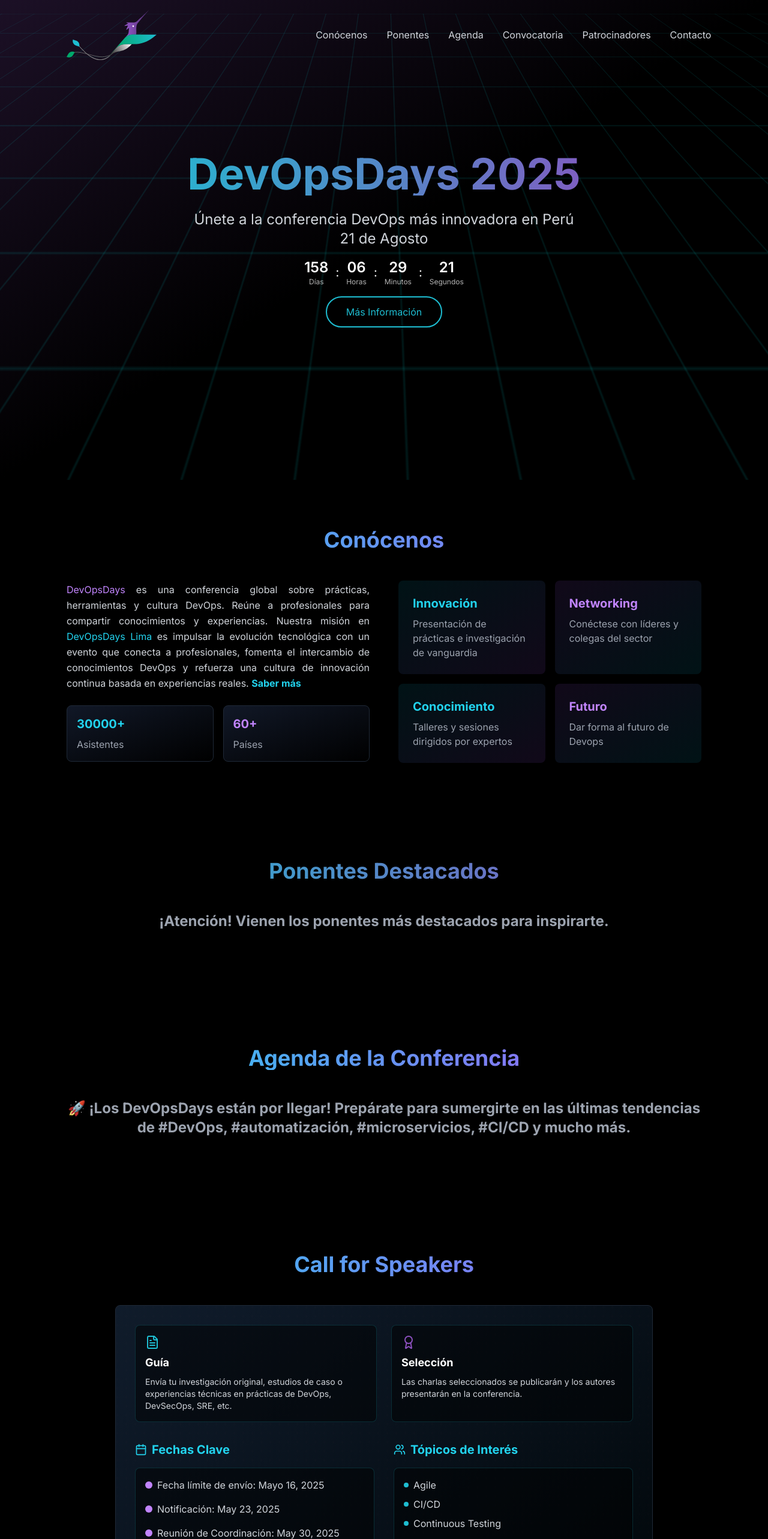
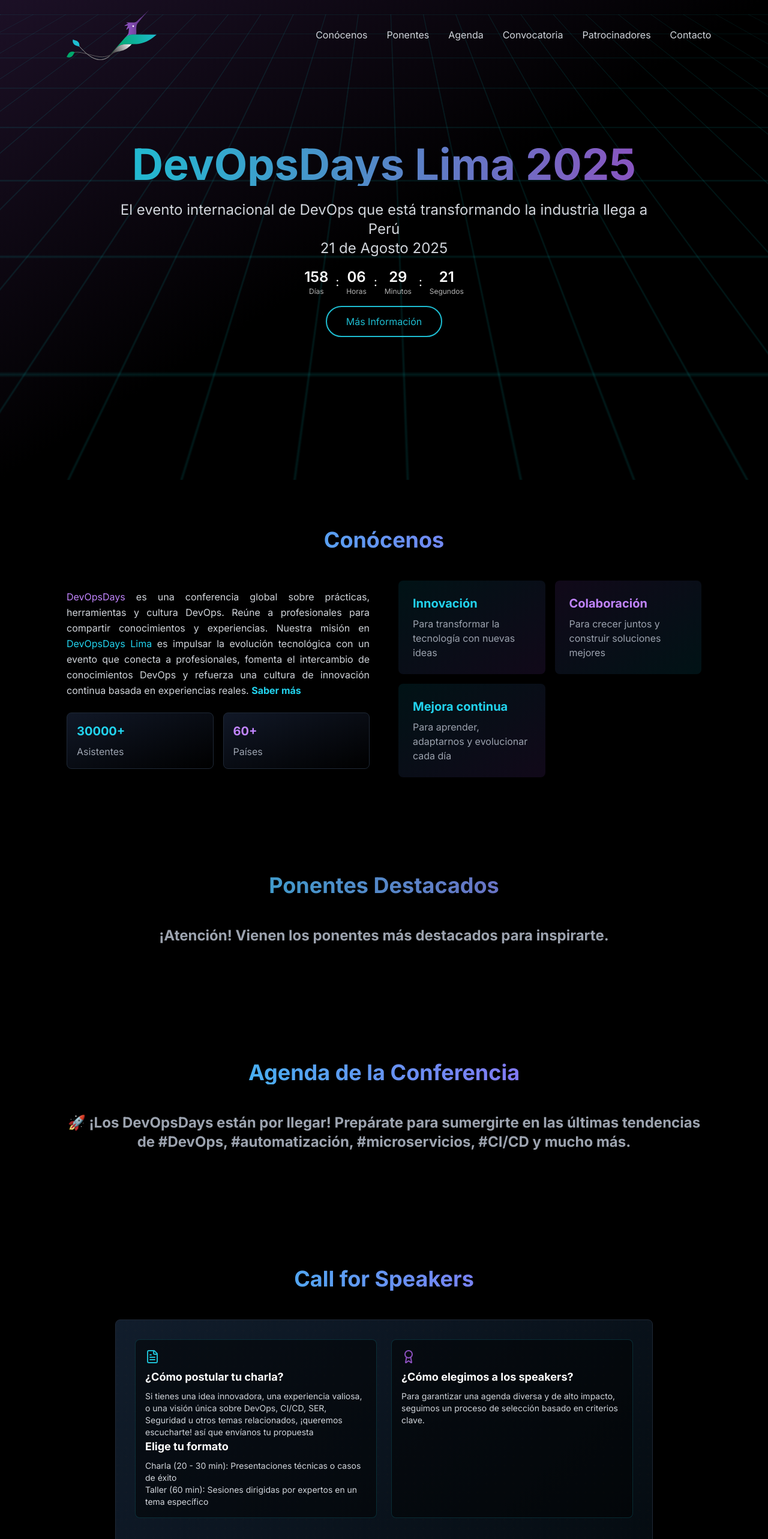
Before and after one commit to limadevopsdays/lima-devopsdays-web, a Next.js app: page /lima-devopsdays-web/ in a window 1280 px wide. Shown: the top 2566 px of the page at 60% size. Built offline with nearby package versions, Linux system fonts and the light colour scheme.

Commit message:
feat: update home

```diff
--- a/app/components/AboutUs.tsx
+++ b/app/components/AboutUs.tsx
@@ -1,4 +1,4 @@
-"use client";
+'use client';
 
 export default function AboutUs() {
   return (
@@ -10,8 +10,18 @@
         <div className="grid grid-cols-1 md:grid-cols-2 gap-12 items-center">
           <div className="space-y-6">
             <p className="text-gray-300 leading-relaxed text-justify">
-            <span className=" text-purple-400">DevOpsDays</span> es una conferencia global sobre prácticas, herramientas y cultura DevOps. Reúne a profesionales para compartir conocimientos y experiencias.
-            Nuestra misión en <span className=" text-cyan-400">DevOpsDays Lima</span> es impulsar la evolución tecnológica con un evento que conecta a profesionales, fomenta el intercambio de conocimientos DevOps y refuerza una cultura de innovación continua basada en experiencias reales. <a className="font-bold text-cyan-400" href="https://devopsdays.org/events/2025-lima/welcome/" target="_blank">Saber más</a>
+              <span className=" text-purple-400">DevOpsDays</span> es una conferencia global sobre prácticas,
+              herramientas y cultura DevOps. Reúne a profesionales para compartir conocimientos y experiencias. Nuestra
+              misión en <span className=" text-cyan-400">DevOpsDays Lima</span> es impulsar la evolución tecnológica con
+              un evento que conecta a profesionales, fomenta el intercambio de conocimientos DevOps y refuerza una
+              cultura de innovación continua basada en experiencias reales.{' '}
+              <a
+                className="font-bold text-cyan-400"
+                href="https://devopsdays.org/events/2025-lima/welcome/"
+                target="_blank"
+              >
+                Saber más
+              </a>
             </p>
             <div className="grid grid-cols-2 gap-4 mt-8">
               <div className="bg-gradient-to-br from-gray-900 to-black p-4 rounded-lg border border-gray-800">
@@ -27,19 +37,15 @@
           <div className="grid grid-cols-2 gap-4">
             <div className="bg-gradient-to-br from-cyan-500/10 to-purple-500/10 p-6 rounded-lg">
               <h3 className="text-xl font-bold text-cyan-400 mb-2">Innovación</h3>
-              <p className="text-gray-400">Presentación de prácticas e investigación de vanguardia</p>
+              <p className="text-gray-400">Para transformar la tecnología con nuevas ideas</p>
             </div>
             <div className="bg-gradient-to-br from-purple-500/10 to-cyan-500/10 p-6 rounded-lg">
-              <h3 className="text-xl font-bold text-purple-400 mb-2">Networking</h3>
-              <p className="text-gray-400">Conéctese con líderes y colegas del sector</p>
+              <h3 className="text-xl font-bold text-purple-400 mb-2">Colaboración</h3>
+              <p className="text-gray-400">Para crecer juntos y construir soluciones mejores</p>
             </div>
             <div className="bg-gradient-to-br from-cyan-500/10 to-purple-500/10 p-6 rounded-lg">
-              <h3 className="text-xl font-bold text-cyan-400 mb-2">Conocimiento</h3>
-              <p className="text-gray-400">Talleres y sesiones dirigidos por expertos</p>
-            </div>
-            <div className="bg-gradient-to-br from-purple-500/10 to-cyan-500/10 p-6 rounded-lg">
-              <h3 className="text-xl font-bold text-purple-400 mb-2">Futuro</h3>
-              <p className="text-gray-400">Dar forma al futuro de Devops</p>
+              <h3 className="text-xl font-bold text-cyan-400 mb-2">Mejora continua</h3>
+              <p className="text-gray-400">Para aprender, adaptarnos y evolucionar cada día</p>
             </div>
           </div>
         </div>
--- a/app/components/CallForPapers.tsx
+++ b/app/components/CallForPapers.tsx
@@ -28,17 +28,23 @@
               <div className="grid grid-cols-1 md:grid-cols-2 gap-6 mb-8">
                 <div className="bg-black/50 p-4 rounded-lg border border-[#1EBDD1]/20">
                   <FileText className="text-[#1EBDD1] mb-2" size={24} />
-                  <h3 className="text-lg font-bold text-white mb-2">Guía</h3>
+                  <h3 className="text-lg font-bold text-white mb-2">¿Cómo postular tu charla?</h3>
                   <p className="text-gray-300 text-sm">
-                    Envía tu investigación original, estudios de caso o experiencias técnicas en prácticas de DevOps,
-                    DevSecOps, SRE, etc.
+                    Si tienes una idea innovadora, una experiencia valiosa, o una visión única sobre DevOps, CI/CD, SER,
+                    Seguridad u otros temas relacionados, ¡queremos escucharte! así que envíanos tu propuesta
+                  </p>
+                  <h3 className="text-lg font-bold text-white mb-2">Elige tu formato </h3>
+                  <p className="text-gray-300 text-sm">
+                    Charla (20 - 30 min): Presentaciones técnicas o casos de éxito <br />
+                    Taller (60 min): Sesiones dirigidas por expertos en un tema específico
                   </p>
                 </div>
                 <div className="bg-black/50 p-4 rounded-lg border border-[#1EBDD1]/20">
                   <Award className="text-[#8C51BF] mb-2" size={24} />
-                  <h3 className="text-lg font-bold text-white mb-2">Selección</h3>
+                  <h3 className="text-lg font-bold text-white mb-2">¿Cómo elegimos a los speakers? </h3>
                   <p className="text-gray-300 text-sm">
-                    Las charlas seleccionados se publicarán y los autores presentarán en la conferencia.
+                    Para garantizar una agenda diversa y de alto impacto, seguimos un proceso de selección basado en
+                    criterios clave.
                   </p>
                 </div>
               </div>
--- a/app/components/Sponsors.tsx
+++ b/app/components/Sponsors.tsx
@@ -36,7 +36,7 @@
 
         <h3 className="text-2xl font-bold text-center text-gray-400 mb-8">
           {' '}
-          Escríbenos a info@devopsdays.pe y te contamos más. ✨{' '}
+          Escríbenos a sponsors@devopsdays.pe y te contamos más. ✨{' '}
         </h3>
 
         {/* Platinum Sponsors */}
--- a/app/layout.tsx
+++ b/app/layout.tsx
@@ -8,8 +8,7 @@
     default: 'DevOpsDays Perú 2025 | La Principal Conferencia DevOps en Latinoamérica',
     template: '%s | DevOpsDays Perú 2024',
   },
-  description:
-    'Únete a la principal conferencia DevOps en Lima, Perú. Experimenta 2 días de charlas de expertos, talleres y networking con profesionales líderes en DevOps. Aprende sobre Cloud Native, SRE, DevSecOps y más. 15-16 de Junio, 2024.',
+  description: 'El evento internacional de DevOps que está transformando la industria llega a Perú.',
   keywords: [
     'Conferencia DevOps',
     'DevOpsDays Perú',
--- a/app/page.tsx
+++ b/app/page.tsx
@@ -64,11 +64,12 @@
         <div className="container mx-auto px-4 relative">
           <div className="max-w-4xl mx-auto text-center">
             <h1 className="text-5xl md:text-7xl font-bold mb-6 bg-clip-text text-transparent bg-gradient-to-r from-[#1EBDD1] to-[#8C51BF]">
-              DevOpsDays 2025
+              DevOpsDays Lima 2025
             </h1>
             <p className="text-xl md:text-2xl mb-4 text-gray-300">
-              Únete a la conferencia DevOps más innovadora en Perú <br />
-              21 de Agosto
+              El evento internacional de DevOps que está transformando la industria llega a Perú
+              <br />
+              21 de Agosto 2025
             </p>
             <CountdownTimer targetDate="2025-08-21" className="mb-4" />
             <div className="flex flex-wrap gap-4 justify-center">
```
